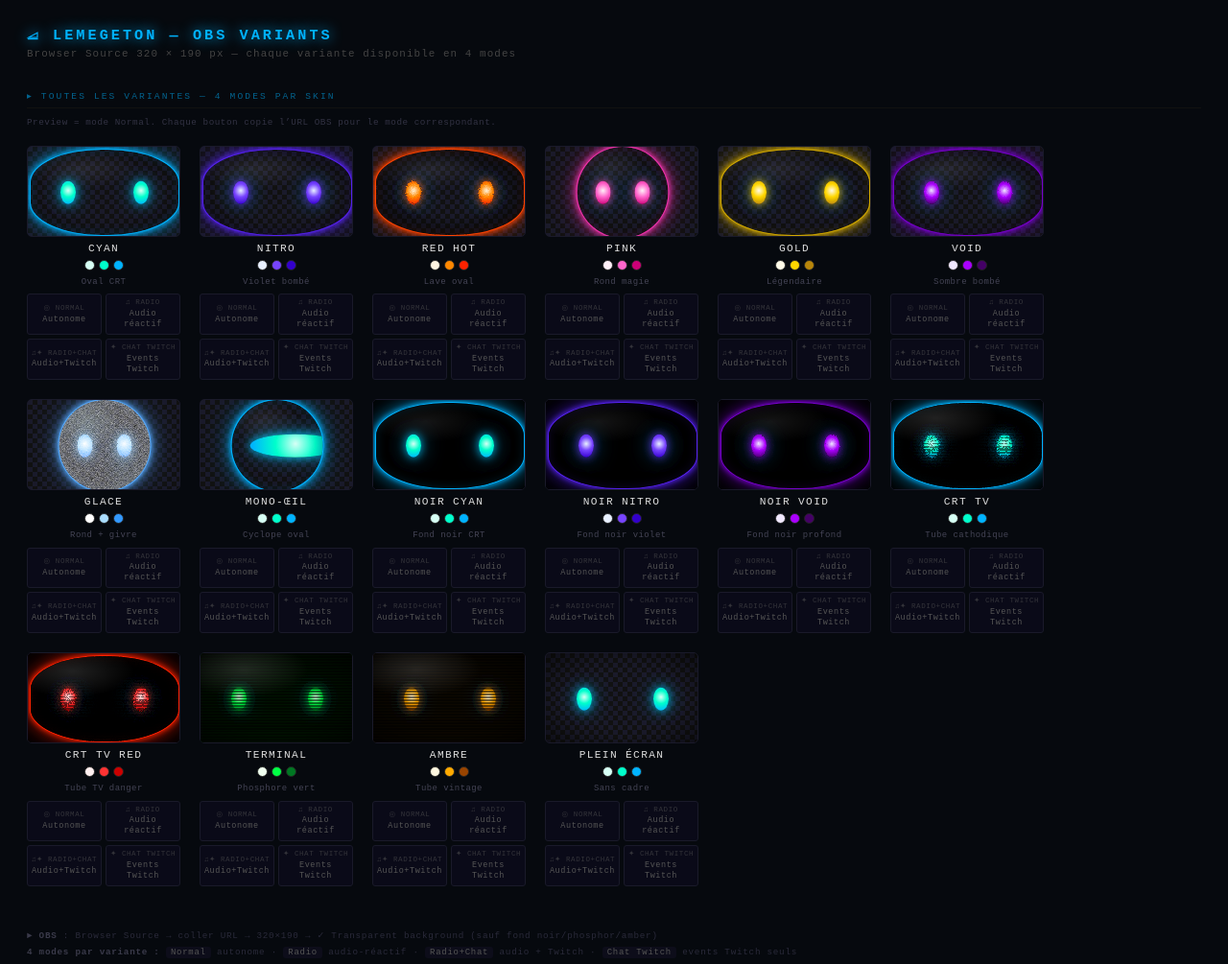
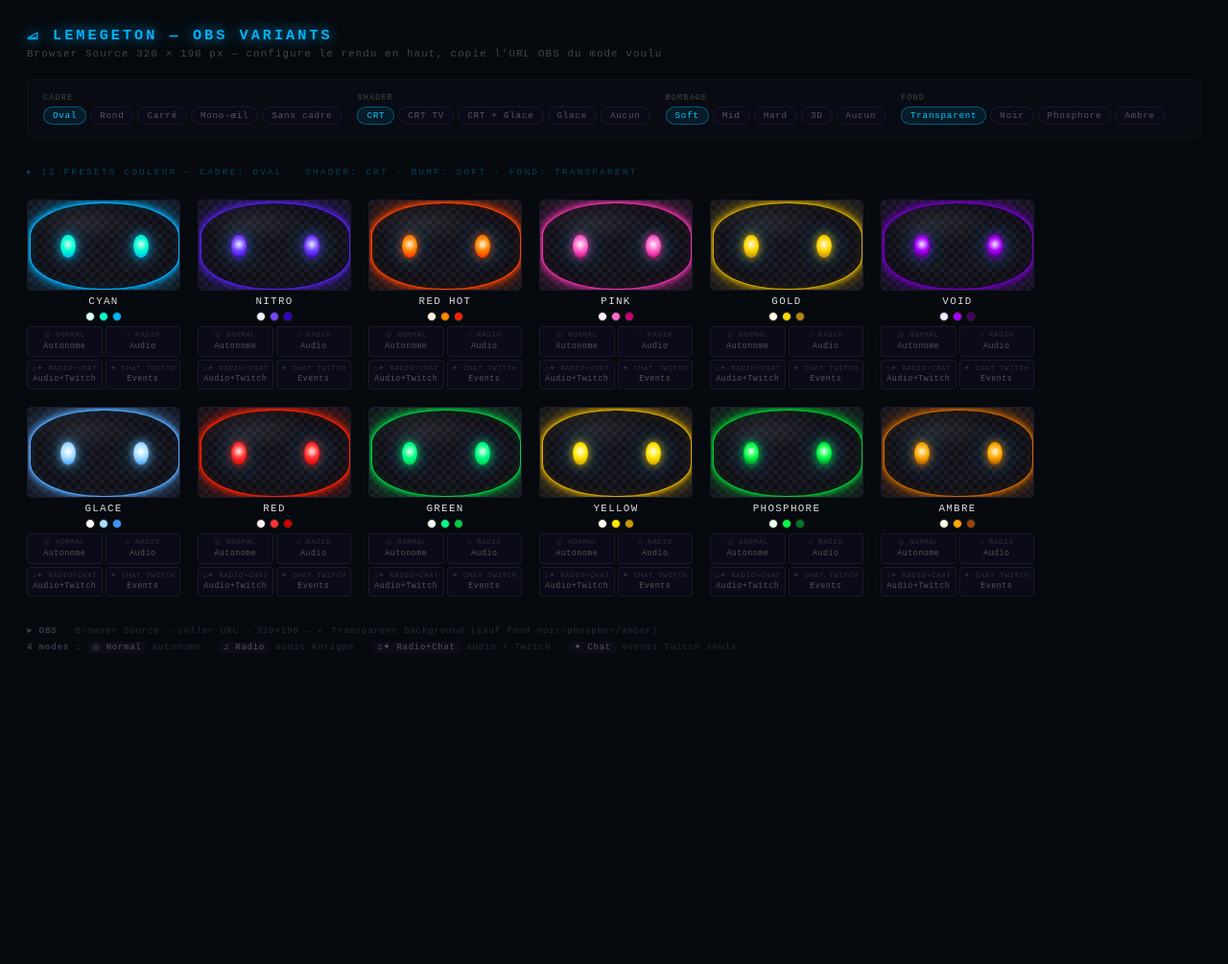
Before and after one commit to Sterenna-studio/nitro-clicker, a website: page obs-lemegeton-variants.html in a window 1280 px wide. Shown: the whole page at 96% size. After the commit the page ends 800 px from the top, so only its background shows below. Drawn offline with Linux system fonts and the light colour scheme.

Commit message:
feat(variants): filtres interactifs (frame/shader/bump/bg) + preview et URLs mis a jour en temps reel

```diff
--- a/obs-lemegeton-variants.html
+++ b/obs-lemegeton-variants.html
@@ -7,79 +7,70 @@
     *,*::before,*::after{box-sizing:border-box;margin:0;padding:0;}
     body{background:#06090e;font-family:'Courier New',monospace;color:#00ffcc;min-height:100vh;padding:28px;}
     h1{font-size:.95rem;letter-spacing:.2em;text-transform:uppercase;color:#00b3ff;text-shadow:0 0 14px #00b3ff;margin-bottom:4px;}
-    .subtitle{font-size:.68rem;color:#444;margin-bottom:32px;letter-spacing:.1em;}
-    .section{margin-bottom:44px;}
-    .section-title{font-size:.6rem;letter-spacing:.22em;text-transform:uppercase;color:#00b3ff88;border-bottom:1px solid #111;padding-bottom:6px;margin-bottom:8px;}
-    .section-desc{font-size:.58rem;color:#334;margin-bottom:16px;letter-spacing:.06em;line-height:1.6;}
-    .grid{display:flex;flex-wrap:wrap;gap:20px;}
+    .subtitle{font-size:.68rem;color:#444;margin-bottom:20px;letter-spacing:.1em;}
+
+    /* ── Filtres ── */
+    .filters{
+      display:flex;flex-wrap:wrap;gap:16px;
+      background:#080c12;border:1px solid #111;
+      border-radius:6px;padding:14px 16px;
+      margin-bottom:28px;
+    }
+    .filter-group{display:flex;flex-direction:column;gap:5px;}
+    .filter-label{font-size:.52rem;letter-spacing:.15em;text-transform:uppercase;color:#444;}
+    .filter-pills{display:flex;flex-wrap:wrap;gap:4px;}
+    .pill{
+      background:#0a0a18;border:1px solid #1a1a2a;
+      color:#556;font-family:inherit;font-size:.58rem;
+      letter-spacing:.08em;padding:3px 9px;
+      border-radius:20px;cursor:pointer;
+      transition:all .12s;white-space:nowrap;
+    }
+    .pill:hover{border-color:#333;color:#aaa;}
+    .pill.active{background:#00b3ff18;border-color:#00b3ff66;color:#00ccff;}
+
+    /* ── Grille ── */
+    .section-title{font-size:.6rem;letter-spacing:.22em;text-transform:uppercase;color:#00b3ff55;border-bottom:1px solid #0d0d1a;padding-bottom:6px;margin-bottom:16px;}
+    .grid{display:flex;flex-wrap:wrap;gap:18px;}
 
     /* ── Carte ── */
-    .card{display:flex;flex-direction:column;align-items:center;gap:6px;width:160px;}
-
-    /*
-      Preview : l'iframe fait 320x190.
-      On veut un rendu a 160x95 (scale = 0.5).
-      transform:scale ne reduit pas l'espace DOM, donc on utilise :
-        - un outer .preview-wrap de 160x95 avec overflow:hidden
-        - l'iframe a transform:scale(0.5) + transform-origin:top left
-        - margin-right et margin-bottom negatifs pour compenser l'espace DOM restant
-    */
+    .card{display:flex;flex-direction:column;align-items:center;gap:5px;width:160px;}
     .preview-wrap{
-      width:160px;
-      height:95px;
-      overflow:hidden;
-      position:relative;
-      border-radius:5px;
-      border:1px solid #1a1a2a;
+      width:160px;height:95px;
+      overflow:hidden;position:relative;
+      border-radius:5px;border:1px solid #1a1a2a;
       flex-shrink:0;
       background:repeating-conic-gradient(#111 0% 25%,#1a1a2a 0% 50%) 0 0/10px 10px;
     }
-    .preview-wrap.has-bg{background:#000!important;}
-    .preview-wrap.has-bg-phosphor{background:#001200!important;}
-    .preview-wrap.has-bg-amber{background:#0d0800!important;}
+    .preview-wrap.has-bg        {background:#000 !important;}
+    .preview-wrap.has-bg-phosphor{background:#001200 !important;}
+    .preview-wrap.has-bg-amber  {background:#0d0800 !important;}
     .preview-wrap iframe{
-      display:block;
-      border:none;
-      width:320px;
-      height:190px;
-      transform:scale(0.5);
-      transform-origin:top left;
+      display:block;border:none;
+      width:320px;height:190px;
+      transform:scale(0.5);transform-origin:top left;
       pointer-events:none;
-      /* compense l'espace DOM : 320*0.5=160 -> ok, 190*0.5=95 -> ok
-         mais l'element occupe toujours 320x190 en layout,
-         donc on tire vers le haut/gauche avec des margins negatifs */
-      margin-right:-160px;
-      margin-bottom:-95px;
+      margin-right:-160px;margin-bottom:-95px;
     }
-
-    .card-label{font-size:.7rem;letter-spacing:.12em;text-transform:uppercase;color:#ddd;text-align:center;}
-    .card-sub{font-size:.56rem;color:#445;text-align:center;letter-spacing:.05em;line-height:1.4;}
+    .card-label{font-size:.68rem;letter-spacing:.12em;text-transform:uppercase;color:#ddd;text-align:center;}
     .swatches{display:flex;gap:4px;}
-    .swatch{width:11px;height:11px;border-radius:50%;border:1px solid #222;}
+    .swatch{width:10px;height:10px;border-radius:50%;border:1px solid #222;}
 
     /* ── Boutons 4 modes ── */
-    .mode-btns{display:grid;grid-template-columns:1fr 1fr;gap:4px;width:100%;}
+    .mode-btns{display:grid;grid-template-columns:1fr 1fr;gap:3px;width:100%;}
     .mode-btn{
-      background:#0a0a18;
-      border:1px solid #1a1a2a;
-      color:#555;
-      font-family:inherit;
-      font-size:.53rem;
-      letter-spacing:.07em;
-      padding:4px 3px;
-      cursor:pointer;
-      border-radius:3px;
-      text-align:center;
-      transition:all .15s;
-      line-height:1.3;
+      background:#0a0a18;border:1px solid #1a1a2a;color:#555;
+      font-family:inherit;font-size:.52rem;letter-spacing:.06em;
+      padding:4px 3px;cursor:pointer;border-radius:3px;
+      text-align:center;transition:all .12s;line-height:1.3;
     }
     .mode-btn:hover{color:#00ffcc;border-color:#333;}
     .mode-btn.ok{border-color:#00ffcc!important;color:#00ffcc!important;}
-    .mode-btn[data-mode="normal"]:hover{border-color:#00b3ff;color:#00b3ff;}
-    .mode-btn[data-mode="radio"]:hover{border-color:#ff8800;color:#ff8800;}
+    .mode-btn[data-mode="normal"]:hover    {border-color:#00b3ff;color:#00b3ff;}
+    .mode-btn[data-mode="radio"]:hover     {border-color:#ff8800;color:#ff8800;}
     .mode-btn[data-mode="radio-chat"]:hover{border-color:#ffcc00;color:#ffcc00;}
-    .mode-btn[data-mode="twitch"]:hover{border-color:#9146ff;color:#9146ff;}
-    .mode-label{font-size:.47rem;display:block;opacity:.55;margin-bottom:1px;text-transform:uppercase;letter-spacing:.08em;}
+    .mode-btn[data-mode="twitch"]:hover    {border-color:#9146ff;color:#9146ff;}
+    .mode-icon{font-size:.47rem;display:block;opacity:.5;margin-bottom:1px;text-transform:uppercase;letter-spacing:.08em;}
 
     .hint{font-size:.58rem;color:#2a2a3a;margin-top:28px;letter-spacing:.08em;line-height:1.8;}
     .hint b{color:#3a3a4a;}
@@ -88,90 +79,151 @@
 </head>
 <body>
   <h1>⧡ LEMEGETON — OBS Variants</h1>
-  <p class="subtitle">Browser Source 320 × 190 px — chaque variante disponible en 4 modes</p>
-  <div id="root"></div>
+  <p class="subtitle">Browser Source 320 × 190 px — configure le rendu en haut, copie l’URL OBS du mode voulu</p>
+
+  <!-- Filtres -->
+  <div class="filters" id="filters">
+    <div class="filter-group">
+      <span class="filter-label">Cadre</span>
+      <div class="filter-pills" data-filter="frame">
+        <button class="pill active" data-val="oval">Oval</button>
+        <button class="pill" data-val="round">Rond</button>
+        <button class="pill" data-val="square">Carré</button>
+        <button class="pill" data-val="mono">Mono-œil</button>
+        <button class="pill" data-val="none">Sans cadre</button>
+      </div>
+    </div>
+    <div class="filter-group">
+      <span class="filter-label">Shader</span>
+      <div class="filter-pills" data-filter="shader">
+        <button class="pill active" data-val="crt">CRT</button>
+        <button class="pill" data-val="tv">CRT TV</button>
+        <button class="pill" data-val="crt+ice">CRT + Glace</button>
+        <button class="pill" data-val="ice">Glace</button>
+        <button class="pill" data-val="none">Aucun</button>
+      </div>
+    </div>
+    <div class="filter-group">
+      <span class="filter-label">Bombage</span>
+      <div class="filter-pills" data-filter="bump">
+        <button class="pill active" data-val="soft">Soft</button>
+        <button class="pill" data-val="mid">Mid</button>
+        <button class="pill" data-val="hard">Hard</button>
+        <button class="pill" data-val="3d">3D</button>
+        <button class="pill" data-val="none">Aucun</button>
+      </div>
+    </div>
+    <div class="filter-group">
+      <span class="filter-label">Fond</span>
+      <div class="filter-pills" data-filter="bg">
+        <button class="pill active" data-val="transparent">Transparent</button>
+        <button class="pill" data-val="black">Noir</button>
+        <button class="pill" data-val="phosphor">Phosphore</button>
+        <button class="pill" data-val="amber">Ambre</button>
+      </div>
+    </div>
+  </div>
+
+  <p class="section-title" id="grid-title">▸ 16 variantes — preset cyan par défaut</p>
+  <div class="grid" id="grid"></div>
+
   <p class="hint">
     <b>► OBS</b> : Browser Source → coller URL → 320×190 → ✓ Transparent background (sauf fond noir/phosphor/amber)<br>
-    <b>4 modes par variante :</b>
-    <code>Normal</code> autonome ·
-    <code>Radio</code> audio-réactif ·
-    <code>Radio+Chat</code> audio + Twitch ·
-    <code>Chat Twitch</code> events Twitch seuls
+    <b>4 modes :</b>
+    <code>◎ Normal</code> autonome ·
+    <code>♫ Radio</code> audio Korigan ·
+    <code>♫✦ Radio+Chat</code> audio + Twitch ·
+    <code>✦ Chat</code> events Twitch seuls
   </p>
 
   <script>
   const BASE=(()=>{ const p=window.location.pathname.replace('obs-lemegeton-variants.html',''); return window.location.origin+p; })();
 
-  const FILES={
-    normal:      'obs-lemegeton.html',
-    radio:       'obs-lemegeton-radio.html',
-    'radio-chat':'obs-lemegeton-radio.html',
-    twitch:      'obs-lemegeton-twitch.html',
-  };
-  const MODE_META={
-    normal:      {label:'Normal',      sub:'Autonome',      icon:'◎'},
-    radio:       {label:'Radio',       sub:'Audio réactif', icon:'♫'},
-    'radio-chat':{label:'Radio+Chat',  sub:'Audio+Twitch',  icon:'♫✦'},
-    twitch:      {label:'Chat Twitch', sub:'Events Twitch', icon:'✦'},
-  };
+  const FILES={ normal:'obs-lemegeton.html', radio:'obs-lemegeton-radio.html', 'radio-chat':'obs-lemegeton-radio.html', twitch:'obs-lemegeton-twitch.html' };
+  const MODE_META={ normal:{label:'Normal',sub:'Autonome',icon:'◎'}, radio:{label:'Radio',sub:'Audio',icon:'♫'}, 'radio-chat':{label:'Radio+Chat',sub:'Audio+Twitch',icon:'♫✦'}, twitch:{label:'Chat Twitch',sub:'Events',icon:'✦'} };
 
-  const VARIANTS=[
-    {label:'Cyan',       sub:'Oval CRT',          params:'preset=default&frame=oval&shader=crt&bump=soft',               colors:['#d6fff5','#00ffcc','#00b3ff']},
-    {label:'Nitro',      sub:'Violet bombé',       params:'preset=nitro&frame=oval&shader=crt&bump=soft',                colors:['#e8f0ff','#7744ff','#3300cc']},
-    {label:'Red Hot',    sub:'Lave oval',           params:'preset=red_hot&frame=oval&shader=crt&bump=hard',              colors:['#fff5e0','#ff8800','#ff2200']},
-    {label:'Pink',       sub:'Rond magie',          params:'preset=pink&frame=round&shader=crt&bump=soft',               colors:['#fff0f8','#ff66cc','#cc0077']},
-    {label:'Gold',       sub:'Légendaire',          params:'preset=gold&frame=oval&shader=crt&bump=soft',                colors:['#fffbe8','#ffd700','#b8860b']},
-    {label:'Void',       sub:'Sombre bombé',        params:'preset=void_&frame=oval&shader=crt&bump=mid',                colors:['#f0e8ff','#aa00ff','#440066']},
-    {label:'Glace',      sub:'Rond + givre',        params:'preset=ice&frame=round&shader=crt+ice&bump=mid',             colors:['#ffffff','#aaddff','#3399ff']},
-    {label:'Mono-œil',   sub:'Cyclope oval',        params:'preset=default&frame=mono&shader=crt&bump=soft',             colors:['#d6fff5','#00ffcc','#00b3ff']},
-    {label:'Noir Cyan',  sub:'Fond noir CRT',       params:'preset=default&frame=oval&shader=crt&bump=soft&bg=black',    colors:['#d6fff5','#00ffcc','#00b3ff'], bgClass:'has-bg'},
-    {label:'Noir Nitro', sub:'Fond noir violet',    params:'preset=nitro&frame=oval&shader=crt&bump=soft&bg=black',      colors:['#e8f0ff','#7744ff','#3300cc'], bgClass:'has-bg'},
-    {label:'Noir Void',  sub:'Fond noir profond',   params:'preset=void_&frame=oval&shader=crt&bump=mid&bg=black',       colors:['#f0e8ff','#aa00ff','#440066'], bgClass:'has-bg'},
-    {label:'CRT TV',     sub:'Tube cathodique',     params:'preset=default&frame=oval&shader=tv&bump=hard&bg=black',     colors:['#d6fff5','#00ffcc','#00b3ff'], bgClass:'has-bg'},
-    {label:'CRT TV Red', sub:'Tube TV danger',      params:'preset=red&frame=oval&shader=tv&bump=hard&bg=black',         colors:['#fff0f0','#ff3333','#cc0000'], bgClass:'has-bg'},
-    {label:'Terminal',   sub:'Phosphore vert',      params:'preset=phosphor&frame=none&shader=tv&bump=none&bg=phosphor', colors:['#efffef','#00ff44','#007722'], bgClass:'has-bg-phosphor'},
-    {label:'Ambre',      sub:'Tube vintage',        params:'preset=amber&frame=none&shader=tv&bump=none&bg=amber',       colors:['#fff8e0','#ffaa00','#994400'], bgClass:'has-bg-amber'},
-    {label:'Plein écran', sub:'Sans cadre',         params:'preset=default&frame=none&shader=none&bump=none',            colors:['#d6fff5','#00ffcc','#00b3ff']},
+  // Presets couleur
+  const PRESETS=[
+    {key:'default', label:'Cyan',     colors:['#d6fff5','#00ffcc','#00b3ff']},
+    {key:'nitro',   label:'Nitro',    colors:['#e8f0ff','#7744ff','#3300cc']},
+    {key:'red_hot', label:'Red Hot',  colors:['#fff5e0','#ff8800','#ff2200']},
+    {key:'pink',    label:'Pink',     colors:['#fff0f8','#ff66cc','#cc0077']},
+    {key:'gold',    label:'Gold',     colors:['#fffbe8','#ffd700','#b8860b']},
+    {key:'void_',   label:'Void',     colors:['#f0e8ff','#aa00ff','#440066']},
+    {key:'ice',     label:'Glace',    colors:['#ffffff','#aaddff','#3399ff']},
+    {key:'red',     label:'Red',      colors:['#fff0f0','#ff3333','#cc0000']},
+    {key:'green',   label:'Green',    colors:['#f0fff4','#00ff88','#00cc44']},
+    {key:'yellow',  label:'Yellow',   colors:['#fffef0','#ffe600','#cc9900']},
+    {key:'phosphor',label:'Phosphore',colors:['#efffef','#00ff44','#007722']},
+    {key:'amber',   label:'Ambre',    colors:['#fff8e0','#ffaa00','#994400']},
   ];
 
+  // État des filtres
+  const state={ frame:'oval', shader:'crt', bump:'soft', bg:'transparent' };
+
+  // Classe bg pour preview-wrap
+  function bgClass(bg){
+    if(bg==='black')    return 'has-bg';
+    if(bg==='phosphor') return 'has-bg-phosphor';
+    if(bg==='amber')    return 'has-bg-amber';
+    return '';
+  }
+
+  function buildParams(presetKey){
+    return `preset=${presetKey}&frame=${state.frame}&shader=${state.shader}&bump=${state.bump}&bg=${state.bg}`;
+  }
   function extraParams(mode){
     if(mode==='radio-chat') return '&twitch_chat=1&channel=mutenrock';
     if(mode==='twitch')     return '&channel=mutenrock';
     return '';
   }
   function buildUrl(mode,p){ return BASE+FILES[mode]+'?'+p+extraParams(mode); }
-  function buildSrc(mode,p){ return FILES[mode]+'?'+p+extraParams(mode); }
+  function buildSrc(mode,p){ return     FILES[mode]+'?'+p+extraParams(mode); }
 
-  const root=document.getElementById('root');
-  const sec=document.createElement('div'); sec.className='section';
-  sec.innerHTML=`<p class="section-title">▸ Toutes les variantes — 4 modes par skin</p>
-<p class="section-desc">Preview = mode Normal. Chaque bouton copie l’URL OBS pour le mode correspondant.</p>`;
-  const grid=document.createElement('div'); grid.className='grid';
+  // Rendu de la grille
+  function renderGrid(){
+    const grid=document.getElementById('grid');
+    grid.innerHTML='';
+    const title=document.getElementById('grid-title');
+    title.textContent=`▸ ${PRESETS.length} presets couleur — cadre: ${state.frame} · shader: ${state.shader} · bump: ${state.bump} · fond: ${state.bg}`;
 
-  VARIANTS.forEach(v=>{
+    PRESETS.forEach(v=>{
+      const params=buildParams(v.key);
       const card=document.createElement('div'); card.className='card';
-    const bgCls=v.bgClass?' '+v.bgClass:'';
-    const swatchHtml=(v.colors||[]).map(c=>`<span class="swatch" style="background:${c}"></span>`).join('');
-    const previewSrc=buildSrc('normal',v.params);
+      const bgCls=bgClass(state.bg);
+      const swatchHtml=v.colors.map(c=>`<span class="swatch" style="background:${c}"></span>`).join('');
+      const previewSrc=buildSrc('normal',params);
       const btnHtml=['normal','radio','radio-chat','twitch'].map(mode=>{
         const m=MODE_META[mode];
-      const url=buildUrl(mode,v.params);
-      return `<button class="mode-btn" data-mode="${mode}" data-url="${url}" title="${url}"><span class="mode-label">${m.icon} ${m.label}</span>${m.sub}</button>`;
+        const url=buildUrl(mode,params);
+        return `<button class="mode-btn" data-mode="${mode}" data-url="${url}" title="${url}"><span class="mode-icon">${m.icon} ${m.label}</span>${m.sub}</button>`;
       }).join('');
       card.innerHTML=`
-      <div class="preview-wrap${bgCls}">
-        <iframe src="${previewSrc}" scrolling="no"></iframe>
+        <div class="preview-wrap ${bgCls}">
+          <iframe src="${previewSrc}" scrolling="no" loading="lazy"></iframe>
         </div>
         <div class="card-label">${v.label}</div>
-      ${swatchHtml?`<div class="swatches">${swatchHtml}</div>`:''}
-      <div class="card-sub">${v.sub}</div>
+        <div class="swatches">${swatchHtml}</div>
         <div class="mode-btns">${btnHtml}</div>
       `;
       grid.appendChild(card);
     });
-  sec.appendChild(grid);
-  root.appendChild(sec);
+  }
 
+  // Gestion des pills
+  document.getElementById('filters').addEventListener('click',e=>{
+    const pill=e.target.closest('.pill');
+    if(!pill) return;
+    const group=pill.closest('[data-filter]');
+    if(!group) return;
+    const key=group.dataset.filter;
+    group.querySelectorAll('.pill').forEach(p=>p.classList.remove('active'));
+    pill.classList.add('active');
+    state[key]=pill.dataset.val;
+    renderGrid();
+  });
+
+  // Copie
   document.addEventListener('click',e=>{
     const btn=e.target.closest('.mode-btn');
     if(!btn) return;
@@ -182,6 +234,8 @@
       setTimeout(()=>{ btn.innerHTML=orig; btn.classList.remove('ok'); },1600);
     });
   });
+
+  renderGrid();
   </script>
 </body>
 </html>
```
Lines whose indentation alone changed are shown as unchanged.
